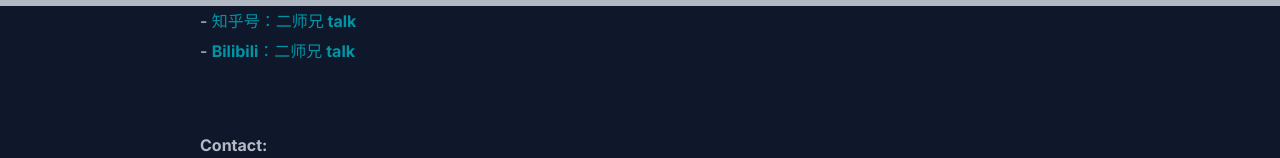
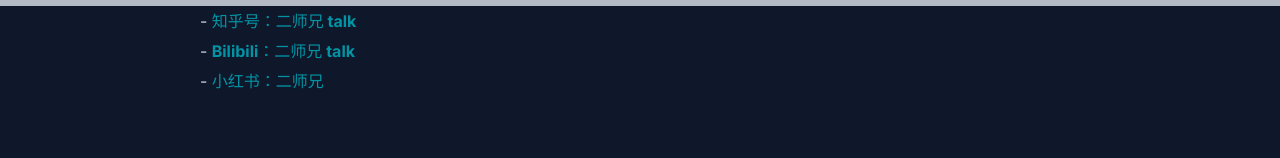
Before and after one commit to silvbb/qianniu, a React (Vite) app: page / in a window 1280 px wide. Shown: the part 794-952 px from the top of the page. Built offline with nearby package versions, Linux system fonts and the light colour scheme.

Commit message:
增加 小红书入口

```diff
--- a/src/components/SocialLinks.tsx
+++ b/src/components/SocialLinks.tsx
@@ -67,6 +67,11 @@
             Bilibili：二师兄 talk
           </a>  </p>
         </li>
+        <li>
+          <p> -  <a href="https://www.xiaohongshu.com/user/profile/55741186faea9179d9990496?xhsshare=CopyLink&appuid=55741186faea9179d9990496&apptime=1724240091&share_id=bfada5486426451896142aaaf4651c3d" target="_blank" rel="noopener noreferrer">
+            小红书：二师兄
+          </a>  </p>
+        </li>
 
       </ul>
       <h4>Contact:</h4>
```
